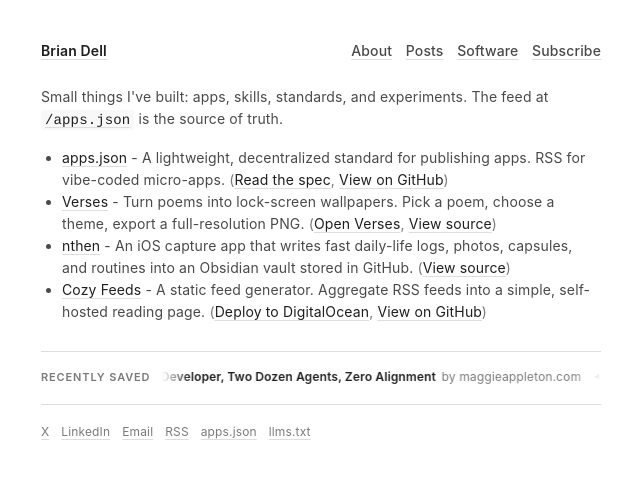
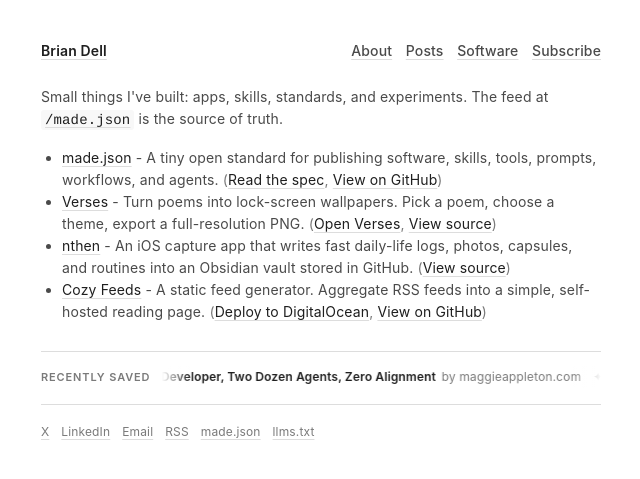
Before and after one commit to itsbdell/itsbdell.github.io, a Jekyll site: the page built from _pages/apps.md, in a window 1280 px wide. Shown: the top 479 px of the page, without its empty margins (319-959 px from the left). Built offline with Jekyll 4.4.1, drawn with Linux system fonts in a browser that asks for light colours.

Commit message:
feat: publish made.json feed

```diff
--- a/_config.yml
+++ b/_config.yml
@@ -26,6 +26,9 @@
 
 exclude:
   - .jekyll-cache
+  - docs/plans
+  - implementation-notes.md
+  - little-futures-recent-clippings-ticker-handoff.md
 
 compress_html:
   clippings: all
--- a/_data/apps.yml
+++ b/_data/apps.yml
@@ -1,25 +1,27 @@
-# Source of truth for /apps.json and the /apps/ page.
+# Source of truth for /made.json and the /apps/ page.
 # Edit this file; both the public feed and the rendered page rebuild from it.
-# Spec: https://github.com/itsbdell/apps-json
+# Spec: https://github.com/itsbdell/made-json
 
-- id: apps-json
-  name: "apps.json"
-  description: "A lightweight, decentralized standard for publishing apps. RSS for vibe-coded micro-apps."
-  url: "https://apps-json.org"
-  tags: [standard, feed, decentralized]
+- id: made-json
+  name: "made.json"
+  kind: standard
+  description: "A tiny open standard for publishing software, skills, tools, prompts, workflows, and agents."
+  url: "https://made-json.org"
+  tags: [standard, feed, open-web]
   vibe_coded: true
   forkable: true
-  source: "https://github.com/itsbdell/apps-json"
+  source: "https://github.com/itsbdell/made-json"
   targets:
     - kind: web
-      url: "https://apps-json.org"
+      url: "https://made-json.org"
       label: "Read the spec"
     - kind: web
-      url: "https://github.com/itsbdell/apps-json"
+      url: "https://github.com/itsbdell/made-json"
       label: "View on GitHub"
 
 - id: verses
   name: "Verses"
+  kind: app
   description: "Turn poems into lock-screen wallpapers. Pick a poem, choose a theme, export a full-resolution PNG."
   url: "https://verses.briandell.xyz/"
   tags: [poetry, wallpaper, ios]
@@ -36,6 +38,7 @@
 
 - id: nthen
   name: "nthen"
+  kind: app
   description: "An iOS capture app that writes fast daily-life logs, photos, capsules, and routines into an Obsidian vault stored in GitHub."
   url: "https://github.com/itsbdell/nthen"
   tags: [ios, claude, obsidian]
@@ -49,6 +52,7 @@
 
 - id: cozy-feeds
   name: "Cozy Feeds"
+  kind: template
   description: "A static feed generator. Aggregate RSS feeds into a simple, self-hosted reading page."
   url: "https://github.com/itsbdell/cozy-feeds"
   tags: [rss, static-site, feeds]
--- a/_includes/footer.html
+++ b/_includes/footer.html
@@ -50,7 +50,7 @@
     {% endif %}
     <a href="mailto:{{ site.social.email }}">Email</a>
     <a href="{{ '/atom.xml' | relative_url }}">RSS</a>
-    <a href="{{ '/apps.json' | relative_url }}">apps.json</a>
+    <a href="{{ '/made.json' | relative_url }}">made.json</a>
     <a href="{{ '/llms.txt' | relative_url }}">llms.txt</a>
   </nav>
 </footer>
--- a/_pages/apps.md
+++ b/_pages/apps.md
@@ -4,7 +4,7 @@
 permalink: /apps/
 ---
 
-<p>Small things I've built: apps, skills, standards, and experiments. The feed at <a href="/apps.json"><code>/apps.json</code></a> is the source of truth.</p>
+<p>Small things I've built: apps, skills, standards, and experiments. The feed at <a href="/made.json"><code>/made.json</code></a> is the source of truth.</p>
 
 <ul>
 {% for app in site.data.apps %}
--- a/index.html
+++ b/index.html
@@ -58,7 +58,7 @@
     </li>
   {% endfor %}
   </ul>
-  <p><a href="/apps/">All software</a> · <a href="/apps.json">apps.json</a></p>
+  <p><a href="/apps/">All software</a> · <a href="/made.json">made.json</a></p>
 </section>
 {% endif %}
 
@@ -67,7 +67,7 @@
   <ul>
     <li><a href="/atom.xml">Atom</a></li>
     <li><a href="/feed.json">JSON Feed</a></li>
-    <li><a href="/apps.json">apps.json</a></li>
+    <li><a href="/made.json">made.json</a></li>
     <li><a href="/llms.txt">llms.txt</a></li>
   </ul>
 </section>
--- a/llms.txt
+++ b/llms.txt
@@ -12,7 +12,7 @@
 - Twitter/X: https://x.com/itsbdell
 - LinkedIn: https://www.linkedin.com/in/brianjdell/
 - Writing: https://littlefutures.substack.com/
-- Software feed: https://briandell.xyz/apps.json
+- Software feed: https://briandell.xyz/made.json
 
 ## Current Work
 
@@ -31,11 +31,11 @@
 - Posts: https://briandell.xyz/writing/
 - Software: https://briandell.xyz/apps/
 - Library: https://briandell.xyz/library/
-- apps.json feed: https://briandell.xyz/apps.json
+- made.json feed: https://briandell.xyz/made.json
 
 ## Software
 
-- apps.json: A lightweight, decentralized standard for publishing apps.
+- made.json: A tiny open standard for publishing software, skills, tools, prompts, workflows, and agents.
 - Verses: Turn poems into lock-screen wallpapers.
 - nthen: An iOS capture app for daily-life logs, photos, capsules, and routines.
 - Cozy Feeds: A static feed generator for self-hosted reading pages.
@@ -48,7 +48,7 @@
 
 - Atom feed: https://briandell.xyz/atom.xml
 - JSON Feed: https://briandell.xyz/feed.json
-- apps.json: https://briandell.xyz/apps.json
+- made.json: https://briandell.xyz/made.json
 - LLM context: https://briandell.xyz/llms.txt
 
 ## Citation Information
--- a/apps.json
+++ b/made.json
@@ -3,7 +3,7 @@
 ---
 {
   "version": "1.0",
-  "self": "https://briandell.xyz/apps.json",
+  "self": "https://briandell.xyz/made.json",
   "updated": "{{ site.time | date_to_xmlschema }}",
   "author": {
     "name": "Brian Dell",
@@ -15,5 +15,5 @@
       { "platform": "linkedin", "url": "https://www.linkedin.com/in/brianjdell", "handle": "brianjdell" }
     ]
   },
-  "apps": {{ site.data.apps | jsonify }}
+  "items": {{ site.data.apps | jsonify }}
 }
```
Also changed, not shown: implementation-notes.md (added, +10 -0 lines), netlify.toml (+6 -1 lines), README.md.
